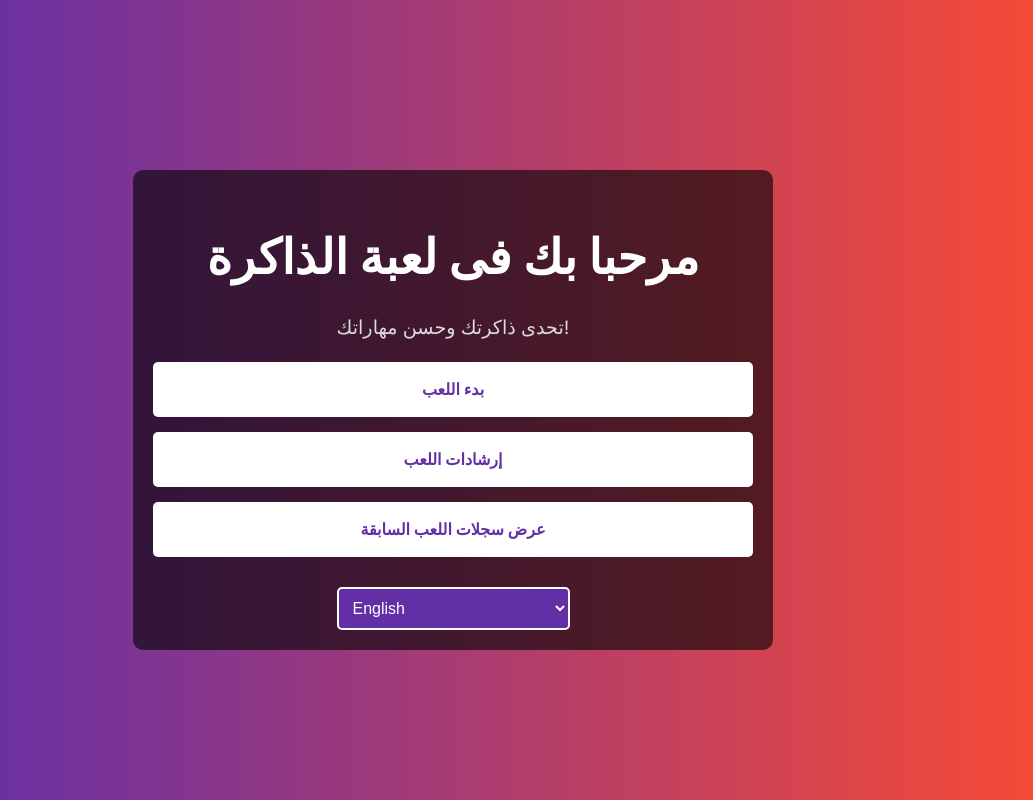
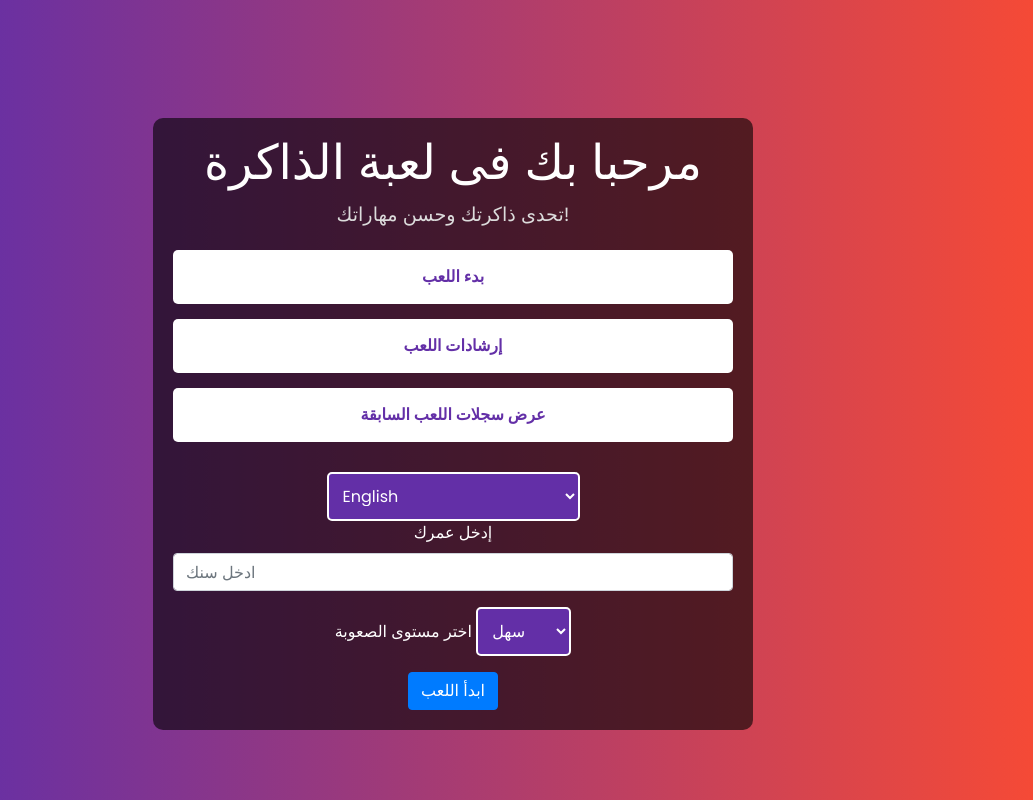
Before and after one commit to arbhmnalnt/emad, a Django app: template frontend/templates/frontend/ar/landing.html in a window 1280 px wide. Shown: the whole page, without its empty margins (187-1220 px from the left). Run offline with Django 5.2, Linux system fonts and the light colour scheme; the template is opened without the code that fills it, so the values that code supplies are empty; some libraries are stand-ins or nearby versions.

Commit message:
small fixes in arabic landing page

```diff
--- a/frontend/templates/frontend/ar/landing.html
+++ b/frontend/templates/frontend/ar/landing.html
@@ -1,20 +1,6 @@
-{% load i18n %}
-{% load static %}
+{% extends "frontend/index.html" %}
 
-<!DOCTYPE html>
-<html lang="ar">
-<head>
-    <meta charset="UTF-8">
-    <meta name="viewport" content="width=device-width, initial-scale=1.0">
-    <title>لعبة الذاكرة</title>
-    <link href="https://fonts.googleapis.com/css2?family=Poppins:wght@400;600&display=swap" rel="stylesheet">
-    <link rel="stylesheet" href="{% static 'frontend/main/css/style.css' %}" />
-    <style>
-
-    </style>
-</head>
-<body>
-    <div class="container">
+{% block content %}
         <h1>مرحبا بك فى لعبة الذاكرة</h1>
         <p>
           تحدى ذاكرتك وحسن مهاراتك!
@@ -33,7 +19,22 @@
                     <option value="ar" {% if LANGUAGE_CODE == "ar" %}selected{% endif %}>العربية</option>
                 </select>
             </form>
+            <form method="GET" action="#" name="ageDiffLvl">
+              <div class="form-group">
+                  <label for="age">إدخل عمرك</label>
+                  <input type="number" class="form-control" name="age" id="age" placeholder="ادخل سنك" required>
+              </div>
+              <div class="form-group">
+                  <label for="difficulty">اختر مستوى الصعوبة</label>
+                  <select name="difficulty" id="difficulty" required>
+                      <option value="easy">سهل</option>
+                      <option value="medium">متوسط</option>
+                      <option value="hard">صعب</option>
+                  </select>
+              </div>
+              <button type="submit" class="btn btn-primary">ابدأ اللعب</button>
+          </form>
         </div>
     </div>
-</body>
-</html>
+
+{% endblock %}
--- a/frontend/views.py
+++ b/frontend/views.py
@@ -2,7 +2,6 @@
 from django.utils.translation import activate
 
 def landing(request):
-    print(f'{request.session["django_language"]}')
     LANGUAGE_CODE = request.session.get("django_language", "en")
     ctx = {'LANGUAGE_CODE':LANGUAGE_CODE}
     if LANGUAGE_CODE == 'en':
```
Also changed, not shown: frontend/templates/frontend/en/landing.html (+18 -1 lines), db.sqlite3.
